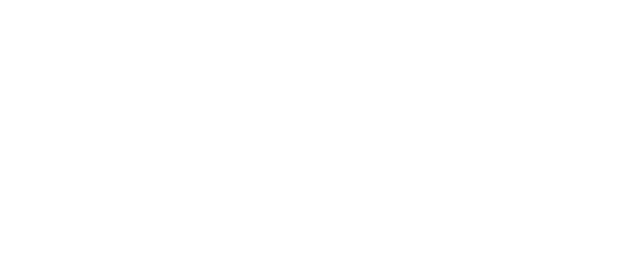
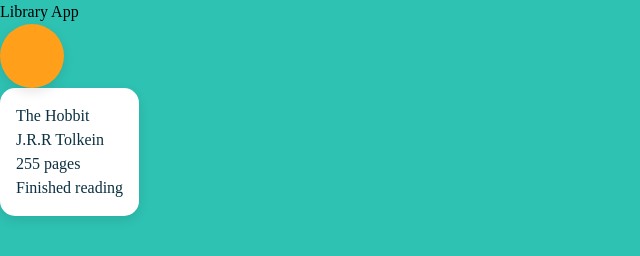
Before and after one commit to noxtua-code/library, a website built with Vite: page library/index.html in a window 1280 px wide. Shown: the whole page, without its empty margins (0-640 px from the left). Built offline with nearby package versions, Linux system fonts and the light colour scheme; files whose address does not match are found by name.

Commit message:
Initial html and styling

```diff
--- a/library/index.html
+++ b/library/index.html
@@ -4,9 +4,23 @@
     <meta charset="UTF-8" />
     <meta name="viewport" content="width=device-width, initial-scale=1.0" />
     <title>Library</title>
+    <link rel="stylesheet" href="style.css">
   </head>
   <body>
-    <div id="app"></div>
+    <div class="header">
+      <h1>Library App</h1>
+      <button></button>
+    </div>
+    <div class="main">
+      <div class="card">
+        <h2>The Hobbit</h2>
+        <ul>
+          <li>J.R.R Tolkein</li>
+          <li>255 pages</li>
+          <li>Finished reading</li>
+        </ul>
+      </div>
+    </div>
     <script type="module" src="/main.js"></script>
   </body>
 </html>
--- a/library/main.js
+++ b/library/main.js
@@ -1 +1,25 @@
-import "./style.css";
+const myLibrary = [];
+
+function Book(title, author, pages, read) {
+  this.title = title;
+  this.author = author;
+  this.pages = pages;
+  this.read = read;
+}
+
+Book.prototype.info = function () {
+  return `${this.title} by ${this.author}, ${this.pages} pages, ${
+    this.read ? "finished reading" : "not read yet"
+  }`;
+};
+
+function addBookToLibrary(newBookObject) {
+  myLibrary.push(newBookObject);
+}
+
+const theHobbit = new Book("The Hobbit", "J.R.R. Tolkien", 295, false);
+addBookToLibrary(theHobbit);
+
+console.log(theHobbit.info());
+console.log(Object.getPrototypeOf(theHobbit));
+console.log(myLibrary);
--- a/library/style.css
+++ b/library/style.css
@@ -0,0 +1,117 @@
+:root {
+  /* insert variables here*/
+  --clr-neutral-200: hsl(300, 100%, 100%);
+  --clr-accent-400: hsl(35, 100%, 55%);
+  --clr-primary-400: hsl(174, 62%, 47%);
+  --clr-secondary-800: hsl(199, 71%, 15%);
+}
+
+/* Box sizing rules */
+*,
+*::before, *::after {
+  box-sizing: border-box;
+}
+
+/* Remove default margin */
+* {
+  margin: 0;
+  padding: 0;
+  font: inherit;
+}
+
+/* Remove list styles on ul, ol elements with a list role, which suggests default styling will be removed */
+ul[role='list'], ol[role='list'] {
+  list-style: none;
+}
+
+/* Set core root defaults */
+html:focus-within {
+  scroll-behavior: smooth;
+}
+
+/* Set core body defaults */
+html, body {
+  height: 100%;
+}
+
+body {
+  text-rendering: optimizeSpeed;
+  line-height: 1.5;
+  -webkit-font-smoothing: antialiased;
+}
+
+/* A elements that don't have a class get default styles */
+a:not([class]) {
+  text-decoration-skip-ink: auto;
+}
+
+/* Make images easier to work with */
+img, picture, svg, video, canvas {
+  max-width: 100%;
+  display: block;
+}
+
+/* Allows for word wrapping if the screen gets very small */
+p, h1, h2, h3, h4, h5, h6 {
+  overflow-wrap: break-word;
+}
+
+/* Remove all animations, transitions and smooth scroll for people that prefer not to see them */
+@media (prefers-reduced-motion: reduce) {
+  html:focus-within {
+   scroll-behavior: auto;
+  }
+
+  *, *::before, *::after {
+    animation-duration: 0.01ms !important;
+    animation-iteration-count: 1 !important;
+    transition-duration: 0.01ms !important;
+    scroll-behavior: auto !important;
+  }
+}
+
+body {
+  background-color: var(--clr-primary-400);
+}
+
+button {
+  background-color: var(--clr-accent-400);
+  padding: 2rem;
+  border-radius: 100px;
+  border: none;
+  box-shadow: rgba(0, 0, 0, 0.1) 0px 4px 12px;
+  position: relative;
+}
+
+button::after {
+  content: url("./plus.svg");
+  filter: invert();
+  position: absolute;
+  left: 0;
+  right: 0;
+  top: 0;
+  bottom: 0;
+  margin: auto;
+  transform: rotate(0deg) scale(0.8);
+  transition: transform 0.5s;
+}
+
+button:hover::after,
+button:focus::after {
+  transform: rotate(180deg) scale(1.1);
+  transition: transform 0.5s;
+}
+
+.card {
+  background-color: var(--clr-neutral-200);
+  color: var(--clr-secondary-800);
+  width: max-content;
+  padding: 1rem;
+  border-radius: 15px;
+  box-shadow: rgba(0, 0, 0, 0.1) 0px 4px 12px;
+
+}
+
+.card ul {
+  list-style: none;
+}
```
Also changed, not shown: library/public/plus.svg (added).
